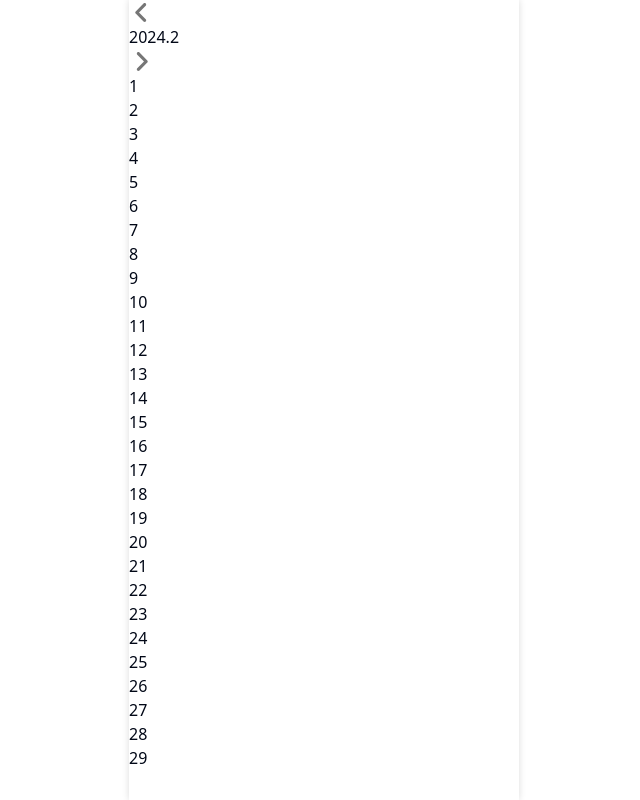
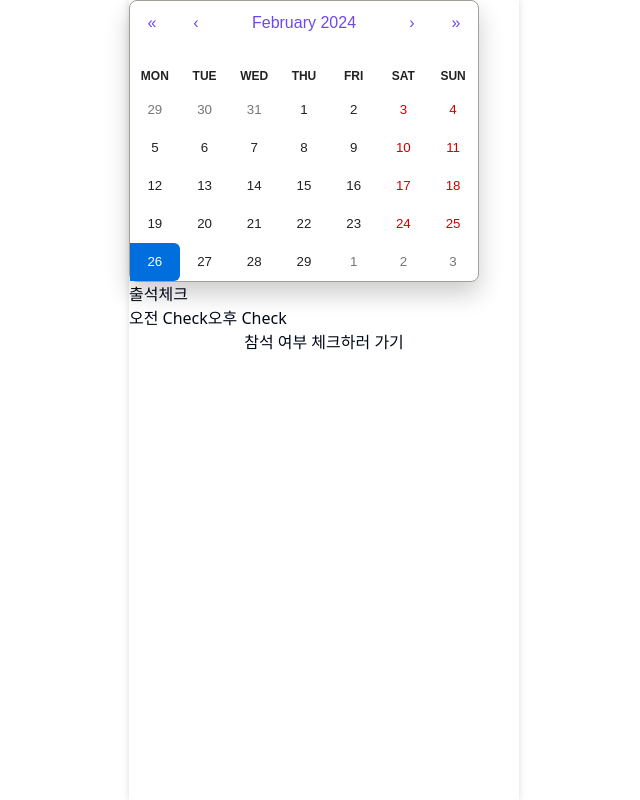
Before and after one commit to Minju9187/attendance, a React (Vite) app: page /home in a window 1280 px wide. Shown: the whole page, without its empty margins (316-956 px from the left). Built offline with nearby package versions, Linux system fonts and the light colour scheme.

Commit message:
캘린더 추가

```diff
--- a/package.json
+++ b/package.json
@@ -16,9 +16,13 @@
     "clsx": "^2.1.0",
     "firebase": "^10.8.0",
     "lucide-react": "^0.338.0",
+    "moment": "^2.30.1",
     "react": "^18.2.0",
+    "react-calendar": "^4.8.0",
+    "react-datepicker": "^6.2.0",
     "react-dom": "^18.2.0",
     "react-hook-form": "^7.50.1",
+    "react-icons": "^5.0.1",
     "react-router-dom": "^6.22.1",
     "styled-components": "^6.1.8",
     "tailwind-merge": "^2.2.1",
--- a/src/components/Calendar.tsx
+++ /dev/null
@@ -1,89 +0,0 @@
-import React, { useState } from "react";
-import leftIcon from "../assets/images/left-arrow.svg";
-import rightIcon from "../assets/images/right-arrow.svg";
-import styled from "styled-components";
-
-export default function Calendar() {
-  const [year, setYear] = useState(new Date().getFullYear());
-  const [month, setMonth] = useState(new Date().getMonth() + 1);
-
-  const previousMonth = () => {
-    if (month === 1) {
-      setYear(year - 1);
-      setMonth(12);
-    } else setMonth(month - 1);
-  };
-
-  const nextMonth = () => {
-    if (month === 12) {
-      setYear(year + 1);
-      setMonth(1);
-    } else setMonth(month + 1);
-  };
-
-  const generateCalendar = (year, month) => {
-    const startDay = new Date(year, month - 1, 1).getDay();
-    const endDate = new Date(year, month, 0).getDate();
-    const weekNumber = Math.ceil((startDay + endDate) / 7);
-    const calendar = [];
-
-    let nowDate = 0;
-    let nowDay = 0;
-
-    for (let j = 0; j < weekNumber; j++) {
-      const nowWeek = [];
-      for (let i = 0; i < 7; i++) {
-        if (startDay <= nowDay && nowDate < endDate) {
-          nowDate++;
-          nowWeek.push(nowDate);
-        } else {
-          nowWeek.push(0);
-        }
-        nowDay++;
-      }
-      calendar.push(nowWeek);
-    }
-    return renderCalendar({ calendar });
-  };
-
-  const renderCalendar = ({ calendar }) => {
-    const result = [];
-    for (let j = 0; j < calendar.length; j++) {
-      const row = [];
-      for (let i = 0; i < 7; i++) {
-        let date = calendar[j][i] ? calendar[j][i] : null;
-
-        row.push(
-          <div>
-            <div>{date}</div>
-          </div>
-        );
-      }
-      result.push(<div>{row}</div>);
-    }
-    return result;
-  };
-
-  return (
-    <div>
-      <div>
-        <img
-          src={leftIcon}
-          alt="left-icon"
-          style={{ height: "25px", width: "25px" }}
-          onClick={previousMonth}
-        />
-        <div>
-          {year}.{month}
-        </div>
-        <img
-          src={rightIcon}
-          alt="right-icon"
-          style={{ height: "25px", width: "25px" }}
-          onClick={nextMonth}
-        />
-      </div>
-      <div>{generateCalendar(year, month)}</div>
-    </div>
-  );
-}
--- /dev/null
+++ b/src/components/MiniCalendar.tsx
@@ -0,0 +1,18 @@
+import React, { useState } from "react";
+import Calendar from "react-calendar";
+import moment from "moment";
+import "./calendar.css";
+import "react-calendar/dist/Calendar.css"; // css import
+
+export default function MiniCalendar() {
+  const [value, setValue] = useState(new Date());
+
+  return (
+    <div>
+      <Calendar onChange={setValue} value={value} />
+      {/* <div className="text-gray-500 mt-4">
+        {moment(value).format("YYYY년 MM월 DD일")}
+      </div> */}
+    </div>
+  );
+}
--- /dev/null
+++ b/src/components/calendar.css
@@ -0,0 +1,88 @@
+.react-calendar {
+  width: 400px;
+  max-width: 100%;
+  background-color: #fff;
+  color: #222;
+  border-radius: 8px;
+  box-shadow: 0 12px 24px rgba(0, 0, 0, 0.2);
+  font-family: Arial, Helvetica, sans-serif;
+  line-height: 1.125em;
+}
+.react-calendar__navigation button {
+  color: #6f48eb;
+  min-width: 44px;
+  background: none;
+  font-size: 16px;
+  margin-top: 8px;
+}
+.react-calendar__navigation button:enabled:hover,
+.react-calendar__navigation button:enabled:focus {
+  background-color: #f8f8fa;
+}
+.react-calendar__navigation button[disabled] {
+  background-color: #f0f0f0;
+}
+abbr[title] {
+  text-decoration: none;
+}
+/* .react-calendar__month-view__days__day--weekend {
+    color: #d10000;
+   } */
+.react-calendar__tile:enabled:hover,
+.react-calendar__tile:enabled:focus {
+  background: #f8f8fa;
+  color: #6f48eb;
+  border-radius: 6px;
+}
+.react-calendar__tile--now {
+  background: #6f48eb33;
+  border-radius: 6px;
+  font-weight: bold;
+  color: #6f48eb;
+}
+.react-calendar__tile--now:enabled:hover,
+.react-calendar__tile--now:enabled:focus {
+  background: #6f48eb33;
+  border-radius: 6px;
+  font-weight: bold;
+  color: #6f48eb;
+}
+.react-calendar__tile--hasActive:enabled:hover,
+.react-calendar__tile--hasActive:enabled:focus {
+  background: #f8f8fa;
+}
+.react-calendar__tile--active {
+  background: #6f48eb;
+  border-radius: 6px;
+  font-weight: bold;
+  color: white;
+}
+.react-calendar__tile--active:enabled:hover,
+.react-calendar__tile--active:enabled:focus {
+  background: #6f48eb;
+  color: white;
+}
+.react-calendar--selectRange .react-calendar__tile--hover {
+  background-color: #f8f8fa;
+}
+.react-calendar__tile--range {
+  background: #f8f8fa;
+  color: #6f48eb;
+  border-radius: 0;
+}
+.react-calendar__tile--rangeStart {
+  border-top-right-radius: 0;
+  border-bottom-right-radius: 0;
+  border-top-left-radius: 6px;
+  border-bottom-left-radius: 6px;
+  background: #6f48eb;
+  color: white;
+}
+.react-calendar__tile--rangeEnd {
+  border-top-left-radius: 0;
+  border-bottom-left-radius: 0;
+  border-top-right-radius: 6px;
+  border-bottom-right-radius: 6px;
+  background: #6f48eb;
+  color: white;
+}
--- a/src/pages/Home.tsx
+++ b/src/pages/Home.tsx
@@ -1,10 +1,24 @@
-import Calendar from "@/components/Calendar";
+import MiniCalendar from "@/components/MiniCalendar";
 import React from "react";
+import { useNavigate } from "react-router-dom";
 
 export default function Home() {
+  const navigate = useNavigate();
   return (
     <>
-      <Calendar />
+      <MiniCalendar />
+      <h2>출석체크</h2>
+      <div>
+        <button>오전 Check</button>
+        <button>오후 Check</button>
+      </div>
+      <button
+        onClick={() => {
+          navigate("/check");
+        }}
+      >
+        참석 여부 체크하러 가기
+      </button>
     </>
   );
 }
```
Also changed, not shown: 1 other file (tests, documents, lock files or other folders).
